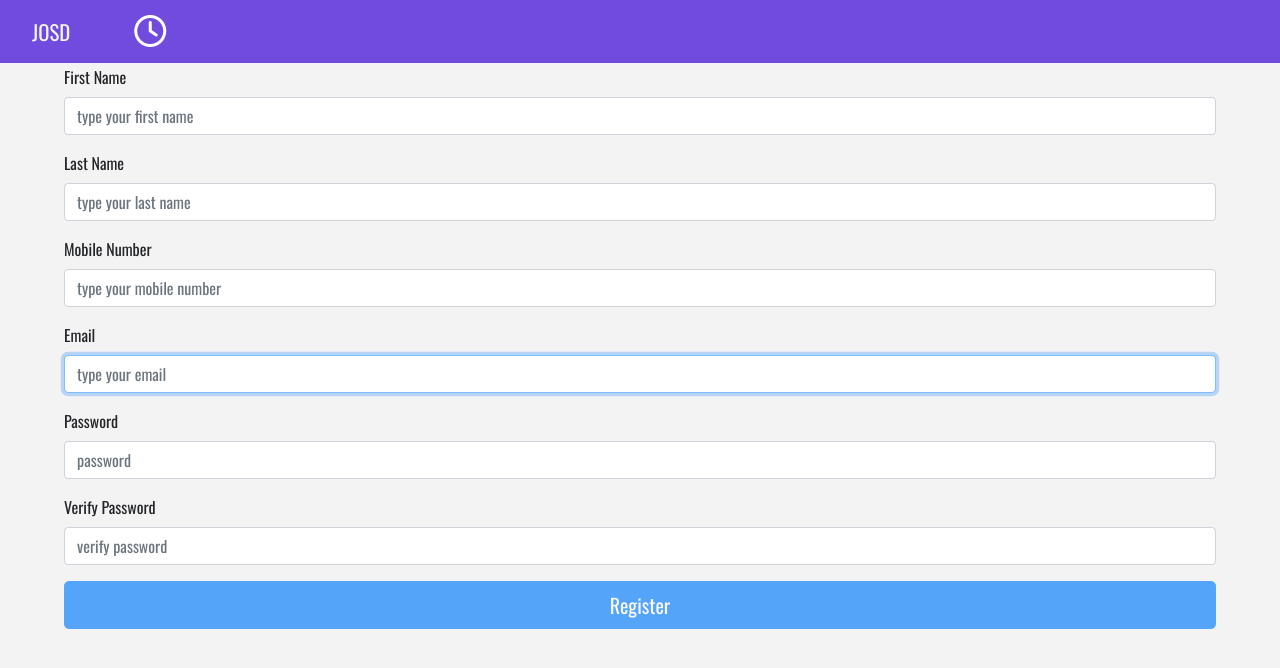
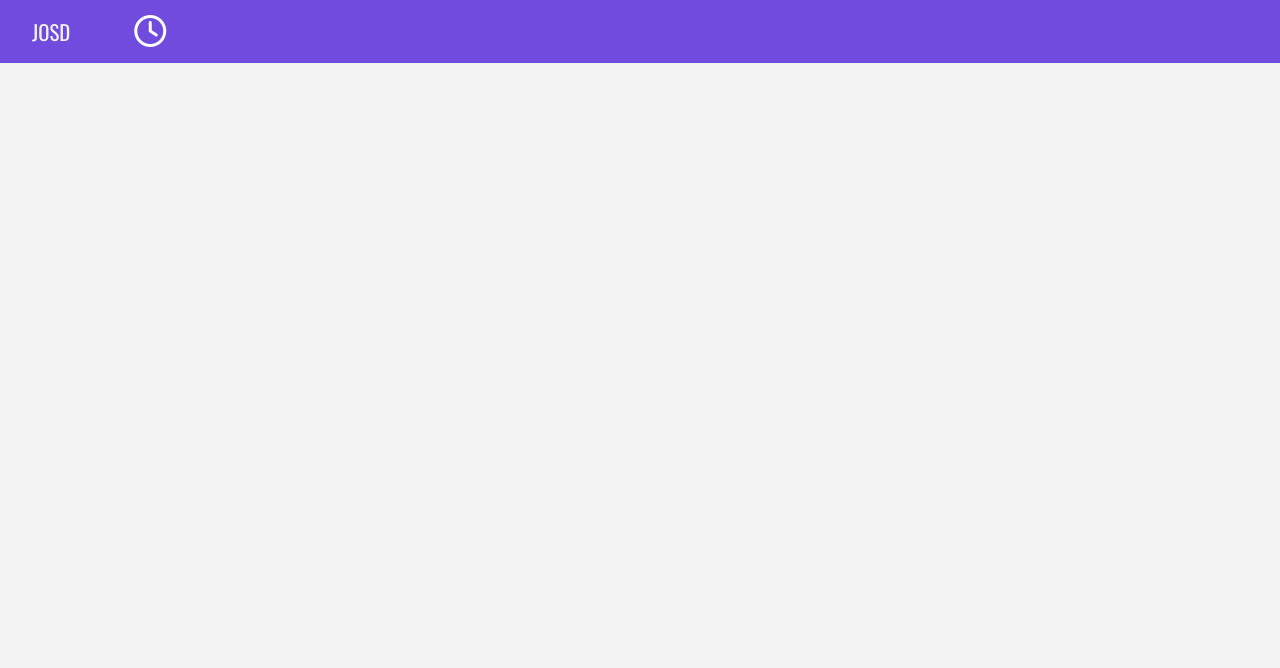
Before and after one commit to gwkim8107/josd_frondend, a React (Create React App) app in the folder josd-react/: page /register in a window 1280 px wide. Shown: the top 668 px of the page. Built offline with nearby package versions, Linux system fonts and the light colour scheme.

Commit message:
Fix route at the App.js

```diff
--- a/josd-react/src/App.js
+++ b/josd-react/src/App.js
@@ -13,8 +13,8 @@ function App() {
       <React.Fragment>
         <Router>
           <Navbar></Navbar>
-          <Route path="/login" component={Login}></Route>
-          <Route path="/register" component={Register}></Route>
+          <Route path="/checkin" component={Login}></Route>
+          <Route path="/reg" component={Register}></Route>
         </Router>
       </React.Fragment>
 
```
Also changed, not shown: josd-react/src/JOSD-Website-Logo-Black.png (deleted).
